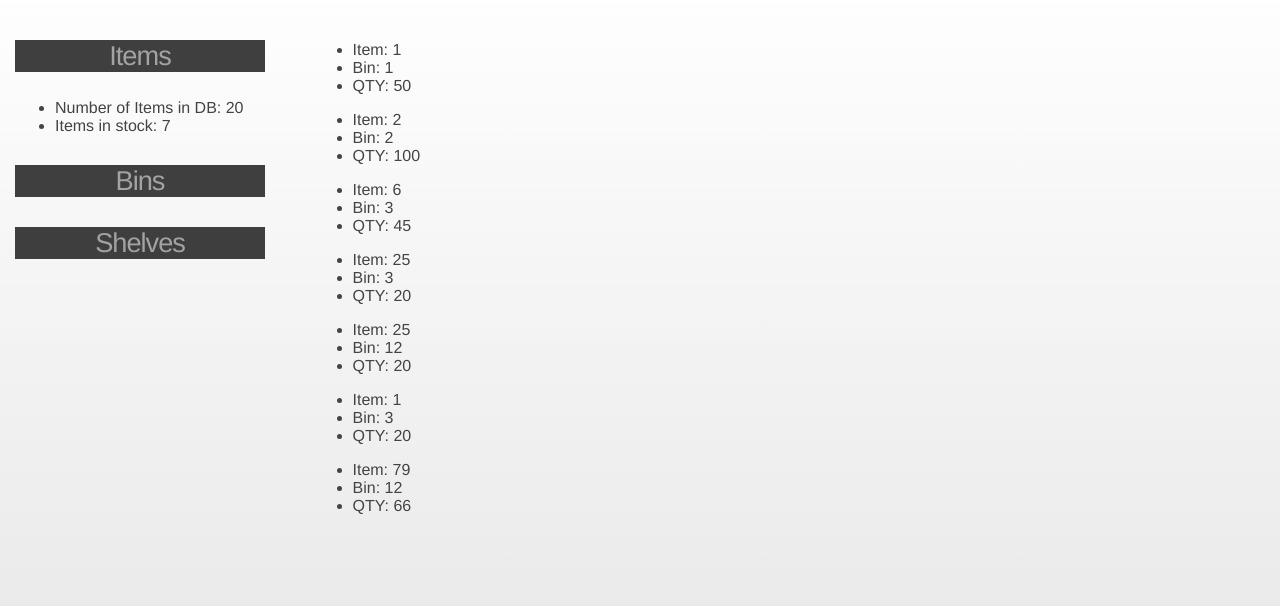
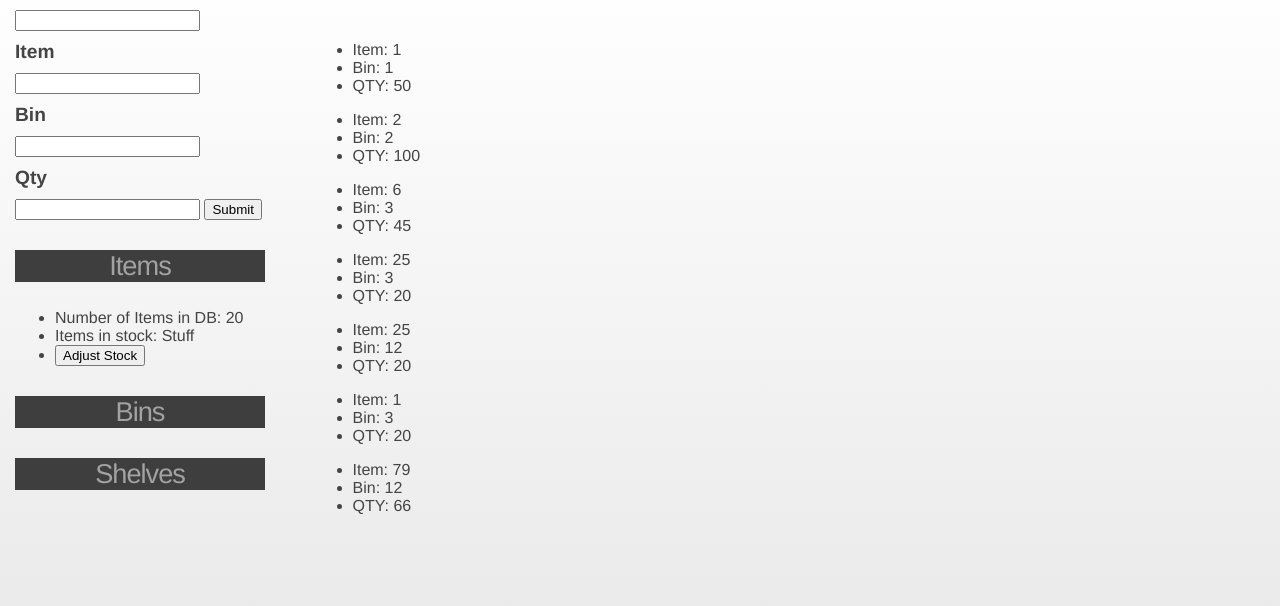
Before and after one commit to im-auld/Flask_Inventory_Manager, a Flask app: template templates/home.html in a window 1280 px wide. Shown: the part 35-641 px from the top of the page. Run offline with Flask 2, Linux system fonts and the light colour scheme; the template is opened without the code that fills it: values that come from a table or form of the project are taken from there, others are empty; data comes from the database, SQL or seed files in the repository; form fields are guessed from the names that the template uses; some libraries are stand-ins or nearby versions.

Commit message:
Added modal stock form

```diff
--- a/templates/home.html
+++ b/templates/home.html
@@ -1,10 +1,23 @@
 {% extends 'layout.html' %}
 {% block sidebar %}
+    <div id="stock_form">
+        <form>
+            {{ stock_form.in_out }}
+            {{ stock_form.item.label }}
+            {{ stock_form.item }}
+            {{ stock_form.bin.label }}
+            {{ stock_form.bin }}
+            {{ stock_form.qty.label }}
+            {{ stock_form.qty }}
+            {{ stock_form.submit }}
+        </form>
+    </div>
     <div id="accordion">
         <h3>Items</h3>
         <ul>
             <li>Number of Items in DB: {{ item_list|length }}</li>
-            <li>Items in stock: {{ bin_item_list|length }}</li><!-- TODO: Replace with sum of items in stock -->
+            <li>Items in stock: Stuff</li><!-- TODO: Replace with sum of items in stock -->
+            <li><button id="add_item">Adjust Stock</button></li>
         </ul>
         <h3>Bins</h3>
         <ul>
@@ -14,7 +27,7 @@
         <ul>
             <li>Number of Shelves: {{ shelf_list|length }}</li>
         </ul>
-    </div>
+    </div><!-- /acordion -->
 {% endblock %}<!-- end sidebar -->
 {% block main_content %}
     {% for stock in bin_item_list %}
```
